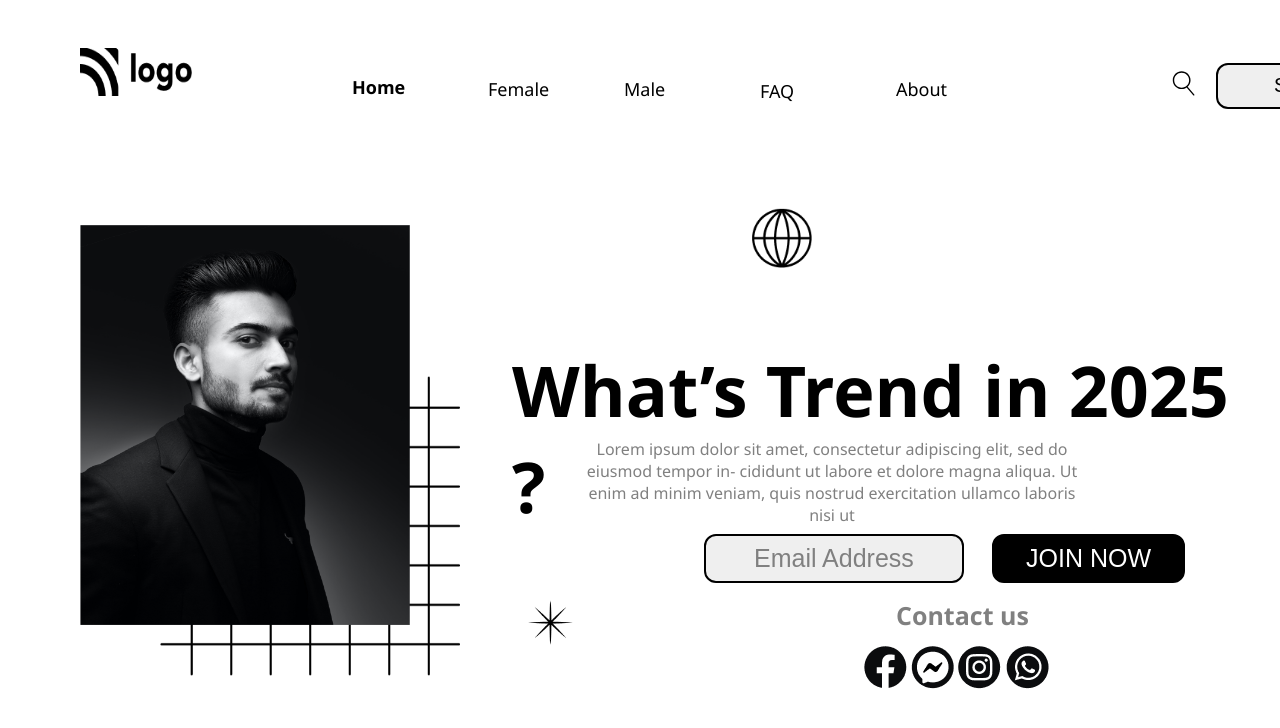
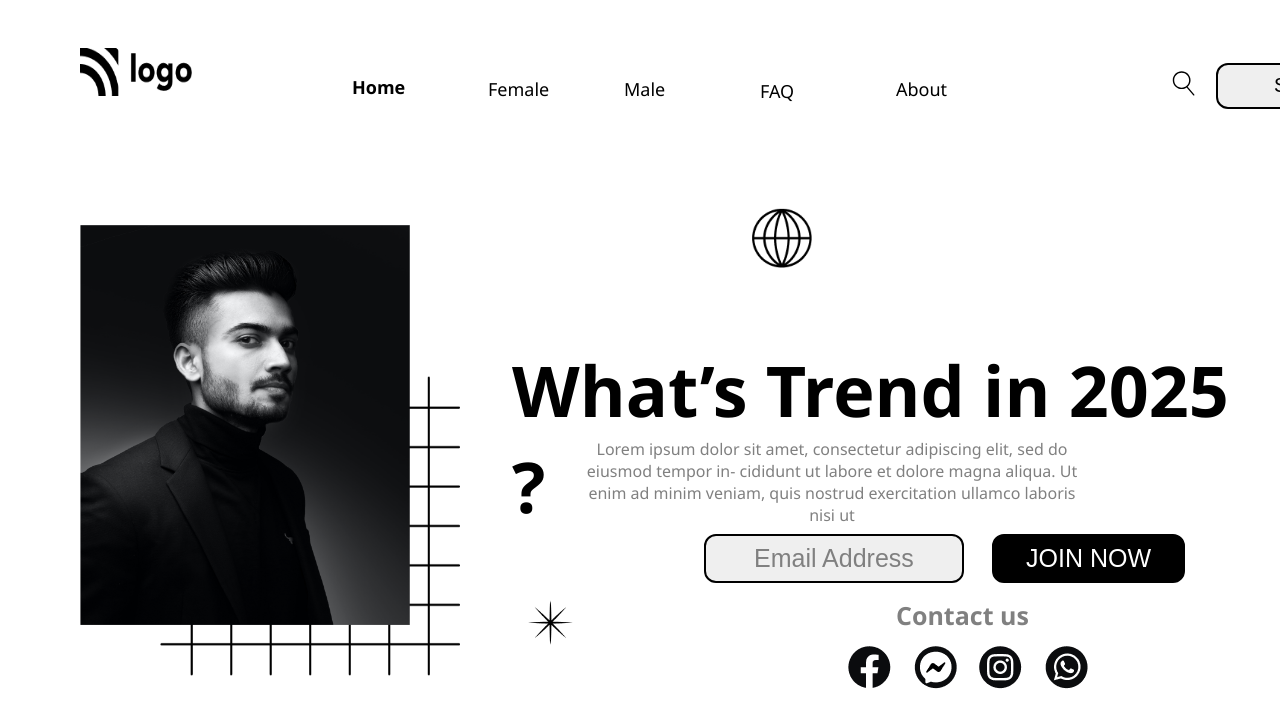
Before and after one commit to Nishantrajputs45/LIVE-CLASS-1, a website: page index.html in a window 1280 px wide. Shown: the top 728 px of the page. Drawn offline with Linux system fonts and the light colour scheme.

Commit message:
Space Given between icons

```diff
--- a/style/style.css
+++ b/style/style.css
@@ -157,6 +157,9 @@
 }
 .icons {
   position: absolute;
-  left: 22rem;
+  left: 21rem;
   top: 19rem;
+  width: 15rem;
+  display: flex;
+  justify-content: space-between;
 }
```
